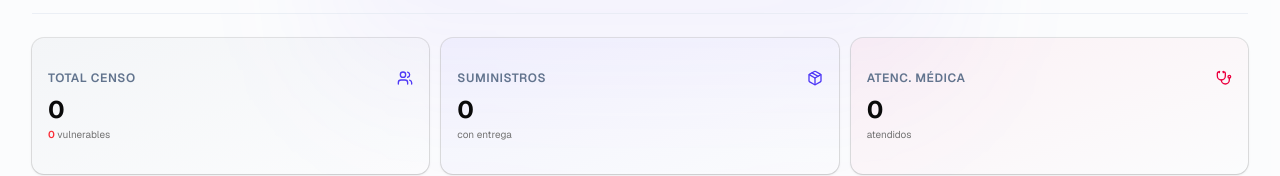
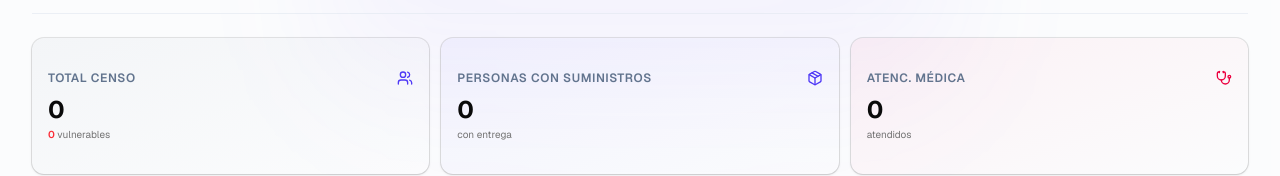
Before and after one commit to cegh2001/persons, a Next.js app: page / in a window 1280 px wide. Shown: the part 133-309 px from the top of the page. Built offline with nearby package versions, Linux system fonts and the light colour scheme; no server answers; the database is empty.

Commit message:
Update CensoStats.tsx

```diff
--- a/src/components/CensoStats.tsx
+++ b/src/components/CensoStats.tsx
@@ -71,7 +71,7 @@
         >
           <CardContent className="p-4 flex flex-col justify-between h-full min-h-24">
             <div className="flex items-center justify-between">
-              <span className="text-xs font-semibold text-slate-500 uppercase tracking-wider">Suministros</span>
+              <span className="text-xs font-semibold text-slate-500 uppercase tracking-wider">Personas con suministros</span>
               <Package className="size-4 text-indigo-600 dark:text-indigo-400" />
             </div>
             <div className="mt-2">
```
